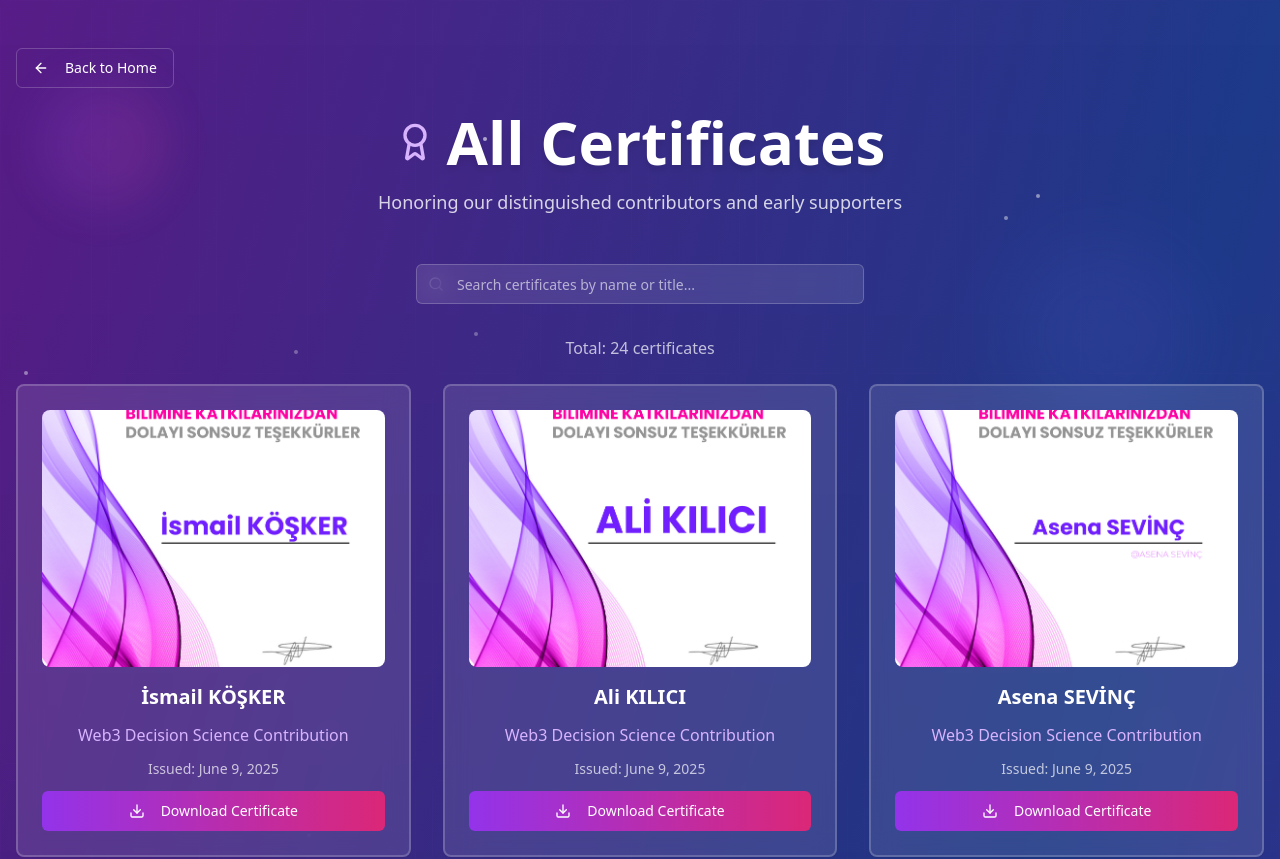
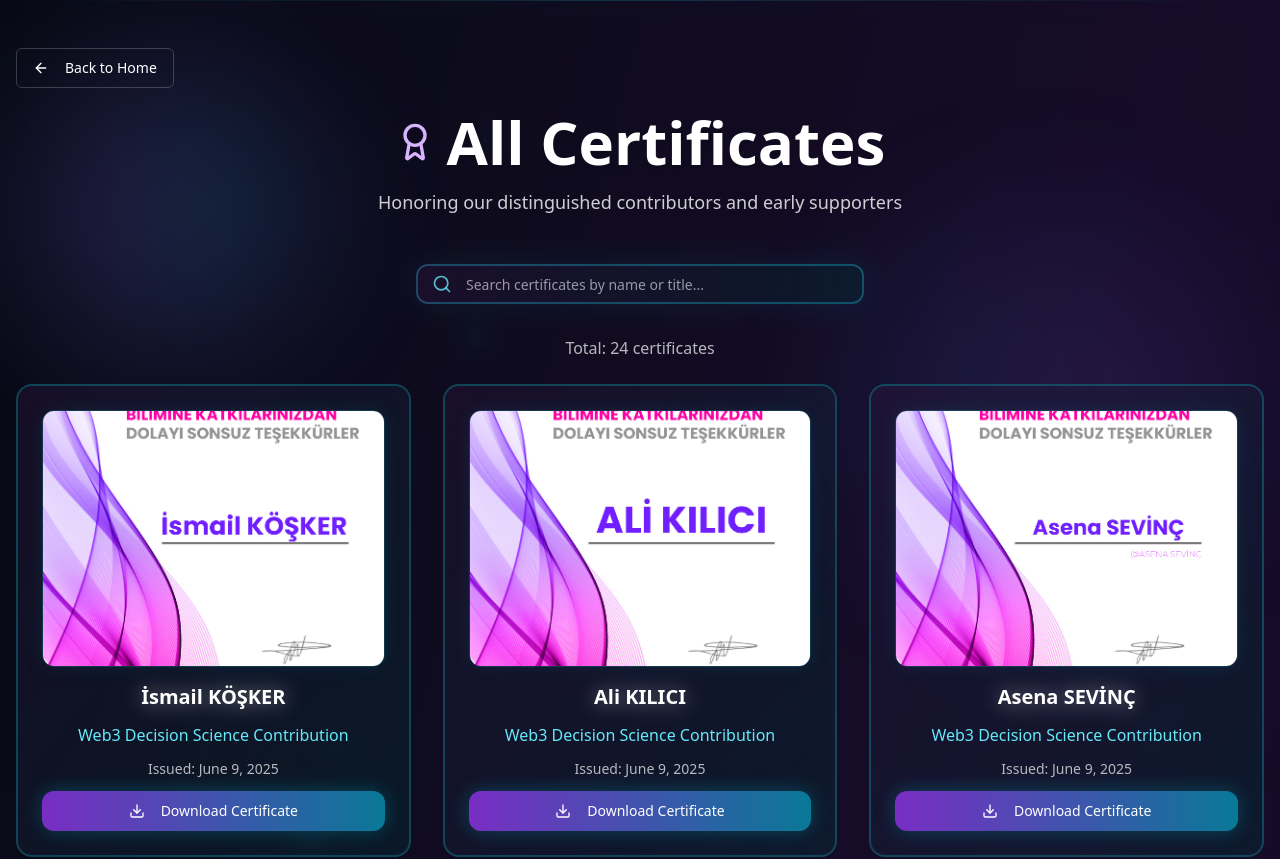
Before and after one commit to mrl006/dedication-gateway-gallery, a React (Vite) app: page /certificates in a window 1280 px wide. Shown: the top 859 px of the page. Built offline with nearby package versions, Linux system fonts and the light colour scheme.

Commit message:
feat: Implement dark, glossy background
Enhanced the All Certificates page with a dark, glossy background and added a "Web3 style" glow effect.

```diff
--- a/src/components/certificates/AnimatedBackground.tsx
+++ b/src/components/certificates/AnimatedBackground.tsx
@@ -1,36 +1,63 @@
 
 const AnimatedBackground = () => {
   return (
-    <div className="absolute inset-0 bg-gradient-to-br from-purple-900 via-blue-900 to-purple-800">
-      {/* Floating geometric shapes */}
-      <div className="absolute top-20 left-10 w-32 h-32 bg-gradient-to-r from-purple-500/20 to-pink-500/20 rounded-full blur-xl animate-pulse"></div>
-      <div className="absolute top-60 right-20 w-48 h-48 bg-gradient-to-r from-blue-500/15 to-purple-500/15 rounded-full blur-2xl animate-pulse delay-1000"></div>
-      <div className="absolute bottom-40 left-1/4 w-24 h-24 bg-gradient-to-r from-pink-500/25 to-purple-500/25 rounded-full blur-lg animate-pulse delay-500"></div>
+    <div className="absolute inset-0 bg-gradient-to-br from-slate-900 via-purple-900/50 to-slate-900">
+      {/* Main glass overlay */}
+      <div className="absolute inset-0 bg-black/40 backdrop-blur-sm"></div>
 
-      {/* Grid pattern overlay */}
-      <div className="absolute inset-0 opacity-10">
-        <div className="grid grid-cols-12 gap-4 h-full">
-          {Array.from({ length: 144 }).map((_, i) => (
-            <div key={i} className="border border-purple-400/20 rounded-lg"></div>
+      {/* Animated gradient orbs with glow */}
+      <div className="absolute top-20 left-10 w-64 h-64 bg-gradient-to-r from-purple-500/30 to-cyan-500/30 rounded-full blur-3xl animate-pulse shadow-[0_0_100px_rgba(168,85,247,0.4)]"></div>
+      <div className="absolute top-60 right-20 w-80 h-80 bg-gradient-to-r from-blue-500/20 to-purple-500/20 rounded-full blur-3xl animate-pulse delay-1000 shadow-[0_0_120px_rgba(59,130,246,0.3)]"></div>
+      <div className="absolute bottom-40 left-1/4 w-48 h-48 bg-gradient-to-r from-cyan-500/25 to-blue-500/25 rounded-full blur-2xl animate-pulse delay-500 shadow-[0_0_80px_rgba(6,182,212,0.4)]"></div>
+      <div className="absolute bottom-20 right-1/3 w-56 h-56 bg-gradient-to-r from-violet-500/20 to-pink-500/20 rounded-full blur-3xl animate-pulse delay-700 shadow-[0_0_90px_rgba(139,69,197,0.3)]"></div>
+
+      {/* Hexagonal grid pattern overlay */}
+      <div className="absolute inset-0 opacity-[0.03]">
+        <div className="grid grid-cols-12 gap-6 h-full p-8">
+          {Array.from({ length: 120 }).map((_, i) => (
+            <div
+              key={i}
+              className="border border-cyan-400/40 rounded-lg bg-gradient-to-br from-purple-500/5 to-cyan-500/5 backdrop-blur-sm"
+              style={{
+                clipPath: 'polygon(50% 0%, 100% 25%, 100% 75%, 50% 100%, 0% 75%, 0% 25%)'
+              }}
+            ></div>
           ))}
         </div>
       </div>
 
-      {/* Floating particles */}
+      {/* Floating glowing particles */}
       <div className="absolute inset-0">
-        {Array.from({ length: 50 }).map((_, i) => (
+        {Array.from({ length: 30 }).map((_, i) => (
           <div
             key={i}
-            className="absolute w-1 h-1 bg-white/60 rounded-full animate-pulse"
+            className="absolute w-2 h-2 bg-cyan-400/80 rounded-full animate-pulse shadow-[0_0_20px_rgba(6,182,212,0.8)]"
             style={{
               left: `${Math.random() * 100}%`,
               top: `${Math.random() * 100}%`,
-              animationDelay: `${Math.random() * 3}s`,
-              animationDuration: `${2 + Math.random() * 3}s`
+              animationDelay: `${Math.random() * 4}s`,
+              animationDuration: `${3 + Math.random() * 4}s`
             }}
           ></div>
         ))}
       </div>
+
+      {/* Scanning line effect */}
+      <div className="absolute inset-0 overflow-hidden">
+        <div className="absolute w-full h-px bg-gradient-to-r from-transparent via-cyan-400/60 to-transparent animate-pulse"></div>
+        <div
+          className="absolute w-full h-px bg-gradient-to-r from-transparent via-purple-400/60 to-transparent animate-pulse delay-1000"
+          style={{ top: '30%' }}
+        ></div>
+        <div
+          className="absolute w-full h-px bg-gradient-to-r from-transparent via-blue-400/60 to-transparent animate-pulse delay-2000"
+          style={{ top: '70%' }}
+        ></div>
+      </div>
+
+      {/* Corner glow effects */}
+      <div className="absolute top-0 left-0 w-96 h-96 bg-gradient-radial from-purple-500/20 to-transparent blur-3xl"></div>
+      <div className="absolute bottom-0 right-0 w-96 h-96 bg-gradient-radial from-cyan-500/20 to-transparent blur-3xl"></div>
     </div>
   );
 };
--- a/src/components/certificates/CertificateCard.tsx
+++ b/src/components/certificates/CertificateCard.tsx
@@ -11,21 +11,25 @@ interface CertificateCardProps {
 
 const CertificateCard = ({ certificate, onDownload }: CertificateCardProps) => {
   return (
-    <Card className="group hover:shadow-2xl transition-all duration-300 hover:-translate-y-2 bg-white/10 backdrop-blur-md border-2 border-white/20 hover:border-purple-400/50">
-      <CardContent className="p-6">
-        <div className="aspect-[4/3] mb-4 rounded-lg overflow-hidden">
+    <Card className="group hover:shadow-[0_0_60px_rgba(6,182,212,0.3)] transition-all duration-500 hover:-translate-y-3 bg-black/30 backdrop-blur-xl border-2 border-cyan-400/30 hover:border-cyan-400/60 rounded-2xl overflow-hidden">
+      <CardContent className="p-6 relative">
+        {/* Glass morphism overlay */}
+        <div className="absolute inset-0 bg-gradient-to-br from-purple-500/10 to-cyan-500/10 pointer-events-none"></div>
+
+        <div className="relative z-10">
+          <div className="aspect-[4/3] mb-4 rounded-xl overflow-hidden border border-cyan-400/20 shadow-[0_0_20px_rgba(6,182,212,0.1)]">
             <img
               src={certificate.image}
               alt={`Certificate for ${certificate.name}`}
-            className="w-full h-full object-cover transition-transform duration-300 group-hover:scale-105"
+              className="w-full h-full object-cover transition-transform duration-500 group-hover:scale-110"
             />
           </div>
 
           <div className="text-center space-y-3">
-          <h3 className="text-xl font-bold text-white">
+            <h3 className="text-xl font-bold text-white drop-shadow-[0_0_10px_rgba(255,255,255,0.5)]">
               {certificate.name}
             </h3>
-          <p className="text-purple-300 font-medium">
+            <p className="text-cyan-300 font-medium text-shadow-[0_0_10px_rgba(6,182,212,0.5)]">
               {certificate.title}
             </p>
             <p className="text-sm text-white/70">
@@ -38,11 +42,12 @@ const CertificateCard = ({ certificate, onDownload }: CertificateCardProps) => {
 
             <Button
               onClick={() => onDownload(certificate.image, certificate.name)}
-            className="w-full mt-4 bg-gradient-to-r from-purple-600 to-pink-600 hover:from-purple-700 hover:to-pink-700 text-white border-0"
+              className="w-full mt-4 bg-gradient-to-r from-purple-600/80 to-cyan-600/80 hover:from-purple-600 hover:to-cyan-600 text-white border-0 backdrop-blur-sm shadow-[0_0_20px_rgba(6,182,212,0.3)] hover:shadow-[0_0_30px_rgba(6,182,212,0.5)] transition-all duration-300 rounded-xl"
             >
               <Download className="w-4 h-4 mr-2" />
               Download Certificate
             </Button>
+          </div>
         </div>
       </CardContent>
     </Card>
--- a/src/components/certificates/CertificateSearch.tsx
+++ b/src/components/certificates/CertificateSearch.tsx
@@ -11,14 +11,15 @@ const CertificateSearch = ({ searchTerm, onSearchChange }: CertificateSearchProp
   return (
     <div className="mb-8 max-w-md mx-auto">
       <div className="relative">
-        <Search className="absolute left-3 top-1/2 transform -translate-y-1/2 text-white/60 w-4 h-4" />
+        <Search className="absolute left-4 top-1/2 transform -translate-y-1/2 text-cyan-300/80 w-5 h-5 z-10" />
         <Input
           type="text"
           placeholder="Search certificates by name or title..."
           value={searchTerm}
           onChange={(e) => onSearchChange(e.target.value)}
-          className="pl-10 bg-white/10 backdrop-blur-md border-white/20 text-white placeholder:text-white/60 focus:border-purple-400/50"
+          className="pl-12 pr-4 py-3 bg-black/30 backdrop-blur-xl border-2 border-cyan-400/30 rounded-xl text-white placeholder:text-white/60 focus:border-cyan-400/60 focus:ring-2 focus:ring-cyan-400/20 shadow-[0_0_30px_rgba(6,182,212,0.1)] hover:shadow-[0_0_40px_rgba(6,182,212,0.2)] transition-all duration-300"
         />
+        <div className="absolute inset-0 bg-gradient-to-r from-purple-500/10 to-cyan-500/10 rounded-xl pointer-events-none"></div>
       </div>
     </div>
   );
--- a/src/pages/AllCertificates.tsx
+++ b/src/pages/AllCertificates.tsx
@@ -9,11 +9,11 @@ const AllCertificates = () => {
   const [searchTerm, setSearchTerm] = useState("");
 
   return (
-    <div className="min-h-screen relative overflow-hidden">
+    <div className="min-h-screen relative overflow-hidden bg-slate-900">
       <AnimatedBackground />
 
-      {/* Content overlay */}
-      <div className="relative z-10 bg-gradient-to-b from-transparent via-black/10 to-black/20">
+      {/* Glass morphism content overlay */}
+      <div className="relative z-10 backdrop-blur-md bg-gradient-to-b from-black/20 via-black/10 to-black/30">
         <div className="max-w-7xl mx-auto px-4 py-12">
           <PageHeader />
           <CertificateSearch
@@ -22,16 +22,19 @@ const AllCertificates = () => {
           />
           <CertificatesGrid searchTerm={searchTerm} />
 
-          {/* Footer message */}
+          {/* Glass morphism footer message */}
           <div className="text-center mt-16">
-            <div className="bg-white/5 backdrop-blur-sm border border-white/20 rounded-lg p-8 max-w-2xl mx-auto">
-              <p className="text-white/90 text-lg italic">
-                "These certificates represent the foundation of our community -
-                those who believed in the vision from the very beginning."
-              </p>
-              <p className="text-purple-300 font-semibold mt-4">
-                — Prof. Dr. Selçuk TOPAL
-              </p>
+            <div className="bg-black/20 backdrop-blur-xl border border-cyan-400/30 rounded-2xl p-8 max-w-2xl mx-auto shadow-[0_0_50px_rgba(6,182,212,0.2)] hover:shadow-[0_0_80px_rgba(6,182,212,0.3)] transition-all duration-500">
+              <div className="absolute inset-0 bg-gradient-to-br from-purple-500/10 to-cyan-500/10 rounded-2xl"></div>
+              <div className="relative z-10">
+                <p className="text-white/90 text-lg italic font-light">
+                  "These certificates represent the foundation of our community -
+                  those who believed in the vision from the very beginning."
+                </p>
+                <p className="text-cyan-300 font-semibold mt-4 text-shadow-[0_0_10px_rgba(6,182,212,0.5)]">
+                  — Prof. Dr. Selçuk TOPAL
+                </p>
+              </div>
             </div>
           </div>
         </div>
```
Lines whose indentation alone changed are shown as unchanged.
